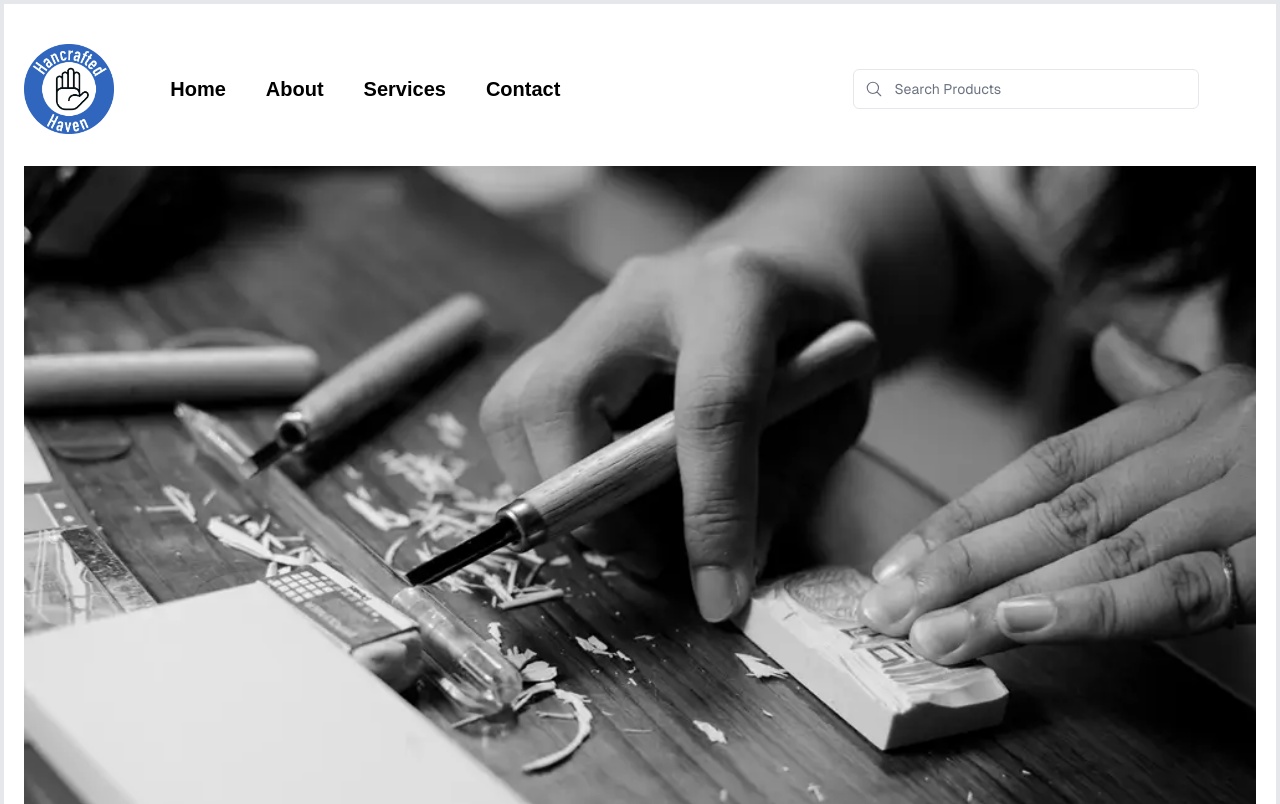
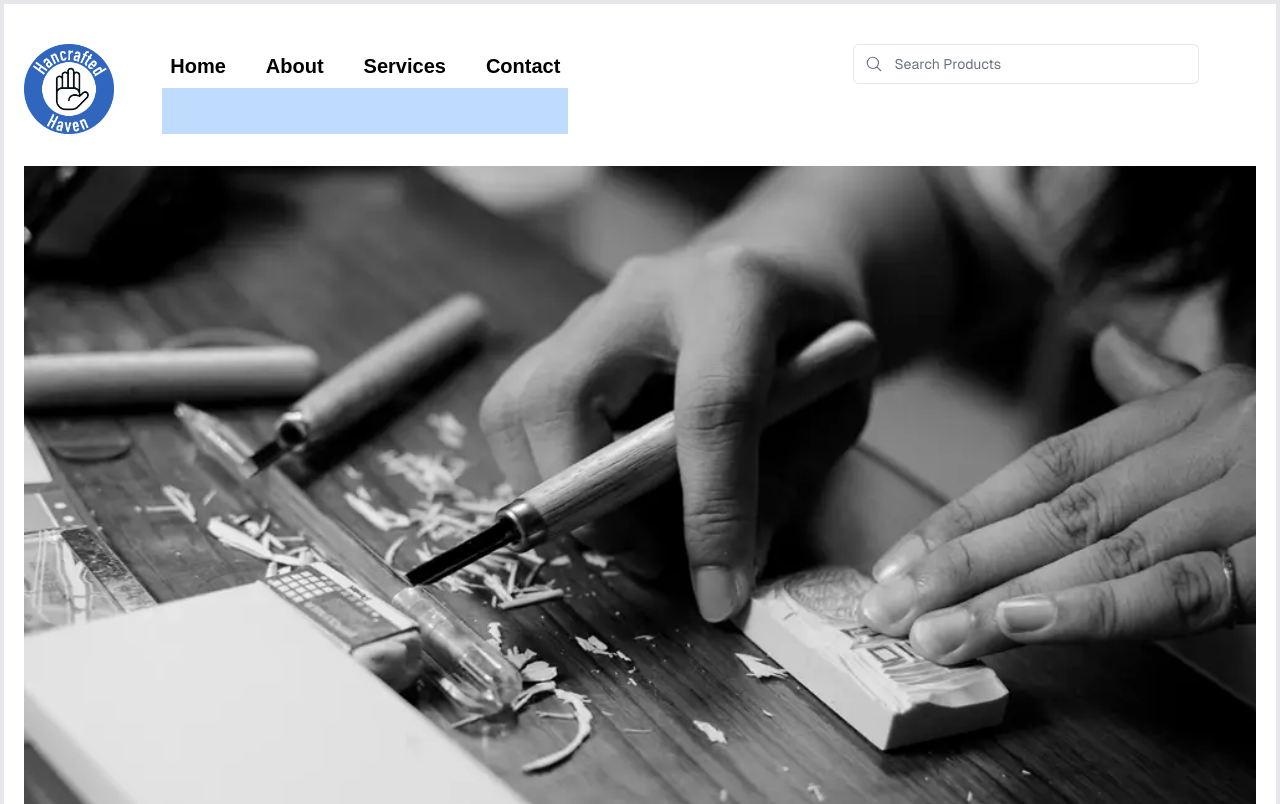
Before and after one commit to abrenzink/wdd430-handcrafted-haven-group3, a Next.js app: page / in a window 1280 px wide. Shown: the top 804 px of the page. Built offline with nearby package versions, Linux system fonts and the light colour scheme; no server answers; the database is empty.

Commit message:
fixing the Search not used

```diff
--- a/src/app/page.tsx
+++ b/src/app/page.tsx
@@ -1,13 +1,13 @@
 import Image from "next/image";
 import CardWrapper from "./ui/products/cards";
 import NavBar from "./ui/util/header";
-import Search from "./ui/util/search";
+
 
 export default function Home() {
   return (
     <div className="border-4 grid grid-rows-[20px_1fr_20px] items-center justify-items-center p-5 font-[family-name:var(--font-geist-sans)]">
       <main className="flex flex-col gap-8 row-start-2 col-end-3 items-center sm:items-start w-full">
-        <NavBar className=" min-w-[90vw] items-center "/>
+        <NavBar />
 
         <Image
           className="w-full"
--- a/src/app/ui/util/header.tsx
+++ b/src/app/ui/util/header.tsx
@@ -13,6 +13,7 @@ className? :string;
     const [isOpen, setIsOpen] = useState(false);
 
   return (
+    <div className=" min-w-[90vw] items-center ">
     <nav  className={`${className} grid grid-cols-[25%,50%,25%] md:grid-cols-[12%,60%,30%] relative `}>
 
         <Link href={"/"}>
@@ -55,5 +56,6 @@ className? :string;
         </ul>
     </div>
   </nav>
+  </div>
   )}
   export default NavBar;
```
